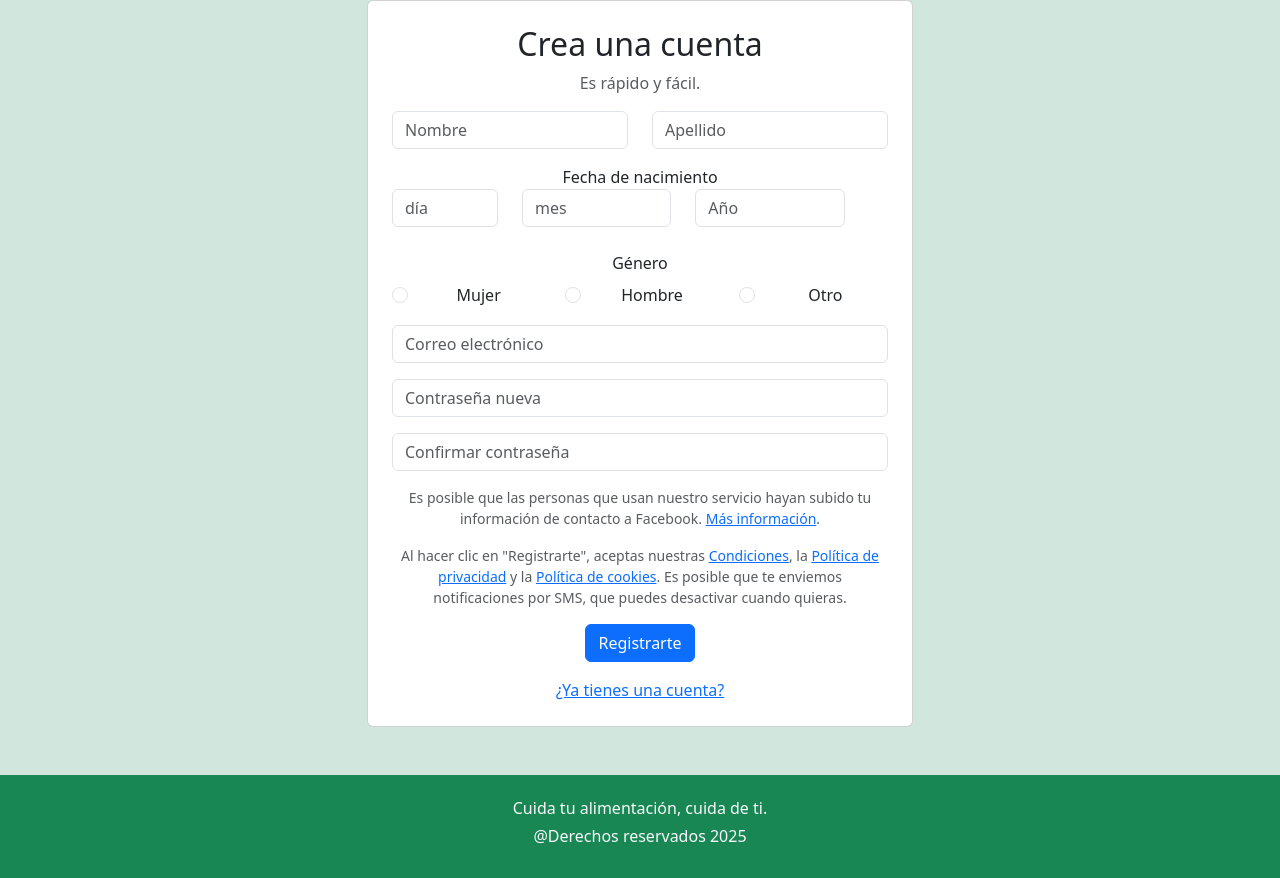
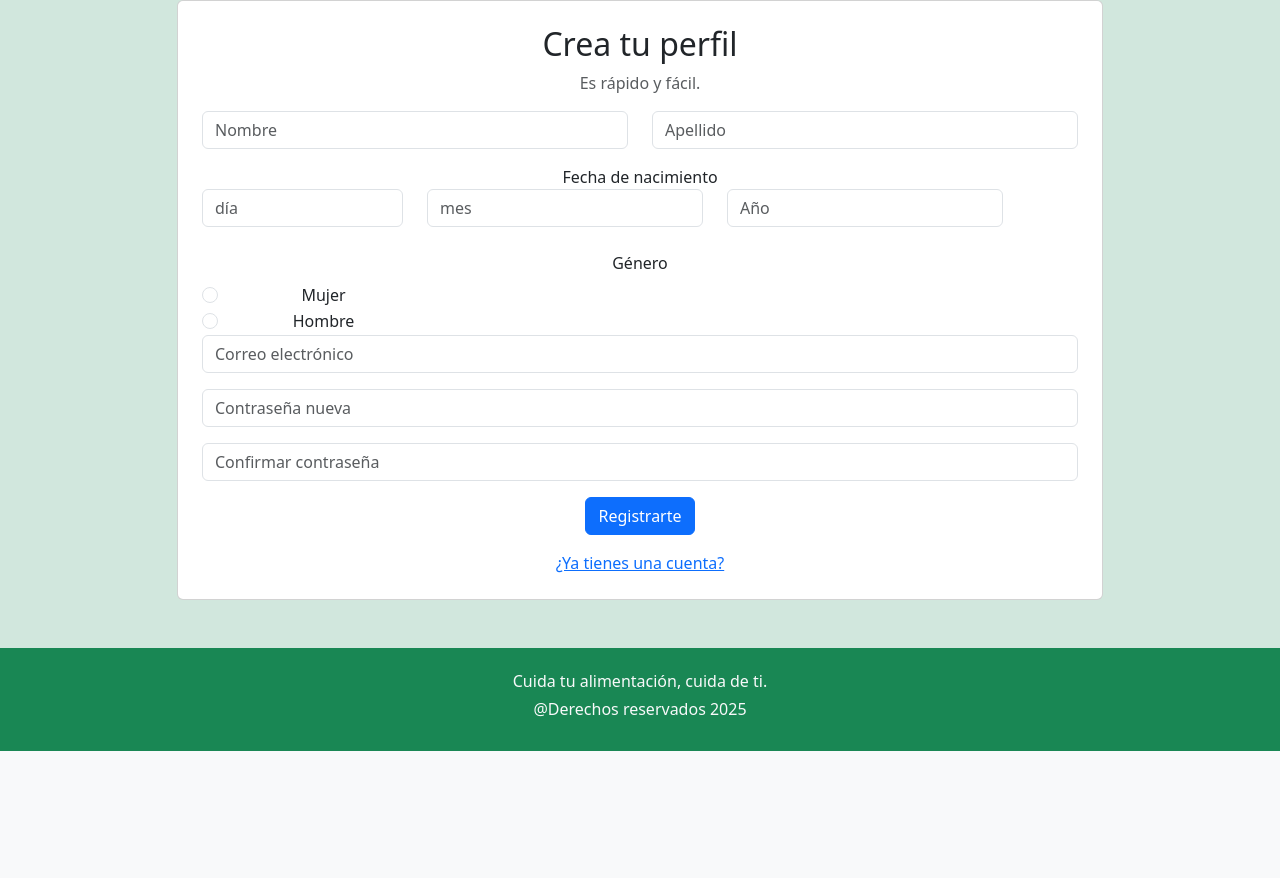
Before and after one commit to Leyva-Holguin/NutriApp, a Flask app: page /registro in a window 1280 px wide. Shown: the part 112-990 px from the top of the page. After the commit the page ends 863 px from the top, so only its background shows below. Run offline with Flask 3, Linux system fonts and the light colour scheme.

Commit message:
registro 2

```diff
--- a/templates/registro.html
+++ b/templates/registro.html
@@ -3,9 +3,9 @@
 {% block contenido %}
 <div class="container text-center">
     <div class="row justify-content-center">
-        <div class="col-md-6">
+        <div class="col-md-10">
             <div class="card p-4">
-                <h2 class="text-center">Crea una cuenta</h2>
+                <h2 class="text-center">Crea tu perfil</h2>
                 <p class="text-center text-muted">Es rápido y fácil.</p>
                 <section>
                     <form method="post" id="registro" action="/registrar">
@@ -37,28 +37,21 @@
                                 </div>
                             </div>
                         </div>
-                        <div class="mb-3">
+                        <div class="row">
+                            <div class="col-12">
                             <label class="form-label">Género</label>
-                            <div class="row">
-                                <div class="col-4">
+                                <div class="col-3">
                                     <div class="form-check">
                                         <input class="form-check-input" type="radio" name="genero" id="mujer"
                                             value="mujer" {{ 'checked' if request.form.get('genero')=='mujer' }}>
                                         <label class="form-check-label" for="mujer">Mujer</label>
                                     </div>
                                 </div>
-                                <div class="col-4">
+                                <div class="col-3">
                                     <div class="form-check">
                                         <input class="form-check-input" type="radio" name="genero" id="hombre"
                                             value="hombre" {{ 'checked' if request.form.get('genero')=='hombre' }}>
                                         <label class="form-check-label" for="hombre">Hombre</label>
-                                    </div>
-                                </div>
-                                <div class="col-4">
-                                    <div class="form-check">
-                                        <input class="form-check-input" type="radio" name="genero" id="otro"
-                                            value="otro" {{ 'checked' if request.form.get('genero')=='otro' }}>
-                                        <label class="form-check-label" for="otro">Otro</label>
                                     </div>
                                 </div>
                             </div>
@@ -79,17 +72,6 @@
                                 value="{{ request.form.get('confirmPassword', '')}}">
                         </div>
                         <div class="mb-3">
-                            <p class="small text-muted">Es posible que las personas que usan nuestro servicio hayan
-                                subido tu información de contacto a Facebook. <a href="#">Más información</a>.
-                            </p>
-                        </div>
-                        <div class="mb-3">
-                            <p class="small text-muted">Al hacer clic en "Registrarte", aceptas nuestras <a
-                                    href="#">Condiciones</a>, la <a href="#">Política de privacidad</a> y la <a
-                                    href="#">Política de cookies</a>. Es posible que te enviemos notificaciones
-                                por SMS, que puedes desactivar cuando quieras.</p>
-                        </div>
-                        <div class="mb-3">
                             <button type="submit" class="btn btn-primary">Registrarte</button>
                         </div>
                         <a href="http://127.0.0.1:5000/iniciar">¿Ya tienes una cuenta?</a>
```
